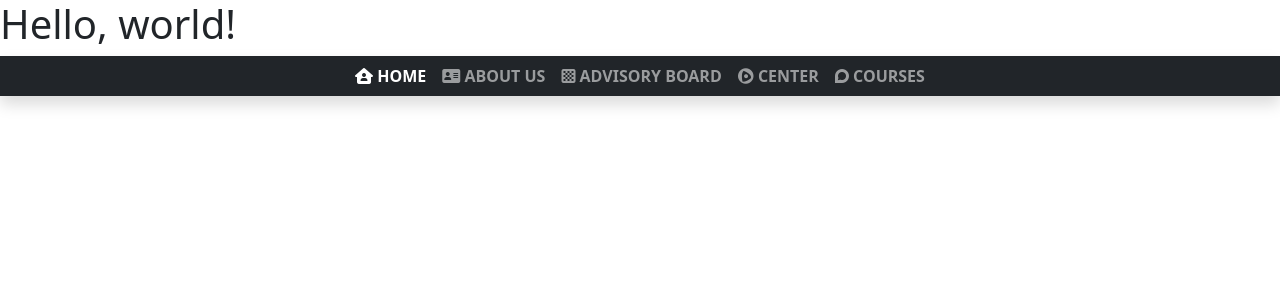
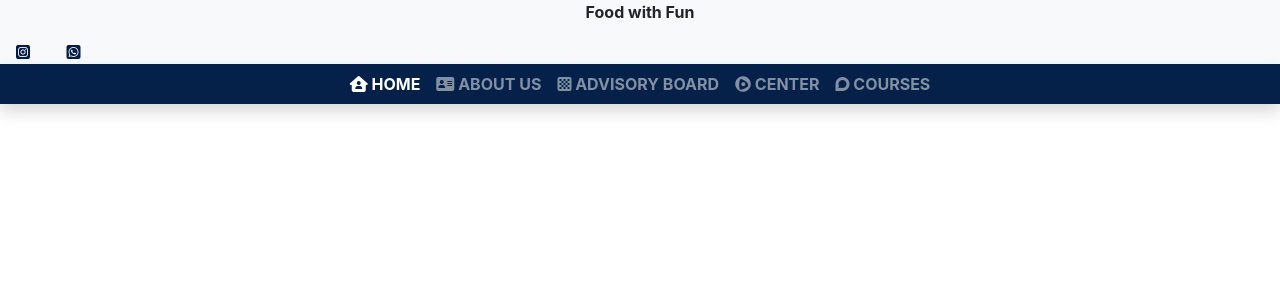
Before and after one commit to itzjhuma/food, a PHP site: page / in a window 1280 px wide. Shown: the top 300 px of the page. Run offline with PHP 8.4, Linux system fonts and the light colour scheme; some libraries are stand-ins or nearby versions; some web fonts are replaced.

Commit message:
header mod1

```diff
--- a/header.php
+++ b/header.php
@@ -1,27 +1,20 @@
-<!doctype html>
-<html lang="en">
-  <head>
-    <!-- Required meta tags -->
-    <meta charset="utf-8">
-    <meta name="viewport" content="width=device-width, initial-scale=1">
+<!DOCTYPE html>
+<html lang="Eng">
+    <body>
+      <div class="container-fluid p-5 my-5 bg-primary text-blue">
 
-    <!-- Bootstrap CSS -->
-    <link href="https://cdn.jsdelivr.net/npm/bootstrap@5.0.2/dist/css/bootstrap.min.css" rel="stylesheet" integrity="sha384-EVSTQN3/azprG1Anm3QDgpJLIm9Nao0Yz1ztcQTwFspd3yD65VohhpuuCOmLASjC" crossorigin="anonymous">
+               <!-- <img src="img/logo3.png" class="mz-5">-->
+                <p class="mx-5 text-center"><b>Food with Fun</b></p>
+                <!--<a href="#"  class="nav-item nav-link texti text-blue "><i class="fa-solid fa-phone"></i> 0342 2560398 </a>
+                <a href="#"  class="nav-item nav-link text-blue"><i class="fa fa-mobile" aria-hidden="true color: #ffffff;"></i> +91 9932069297 </a>
+                <a href="#"  class="nav-item nav-link text-blue"><i class="fa-solid fa-envelope color: #ffffff;"></i> info@proyash.org.in </a>
+                <a href="#"  class="nav-item nav-link text-blue"><i class="fa-brands fa-facebook"></i></a>-->
+                <a href="#"  class="nav-item nav-link text-blue"><i class="fa-brands fa-square-instagram"></i></a>
+                <a href="=+919932069297"  class="nav-item nav-link text-blue"><i class="fa-brands fa-square-whatsapp"></i></a>
+                <div class="container-fluid ">
+                 <!-- <img src="img/banner3.jpg" class="img-round"  >-->
+      </div>
 
-    <title>Hello, world!</title>
-  </head>
-  <body>
-    <h1>Hello, world!</h1>
-
-    <!-- Optional JavaScript; choose one of the two! -->
-
-    <!-- Option 1: Bootstrap Bundle with Popper -->
-    <script src="https://cdn.jsdelivr.net/npm/bootstrap@5.0.2/dist/js/bootstrap.bundle.min.js" integrity="sha384-MrcW6ZMFYlzcLA8Nl+NtUVF0sA7MsXsP1UyJoMp4YLEuNSfAP+JcXn/tWtIaxVXM" crossorigin="anonymous"></script>
-
-    <!-- Option 2: Separate Popper and Bootstrap JS -->
-    <!--
-    <script src="https://cdn.jsdelivr.net/npm/@popperjs/core@2.9.2/dist/umd/popper.min.js" integrity="sha384-IQsoLXl5PILFhosVNubq5LC7Qb9DXgDA9i+tQ8Zj3iwWAwPtgFTxbJ8NT4GN1R8p" crossorigin="anonymous"></script>
-    <script src="https://cdn.jsdelivr.net/npm/bootstrap@5.0.2/dist/js/bootstrap.min.js" integrity="sha384-cVKIPhGWiC2Al4u+LWgxfKTRIcfu0JTxR+EQDz/bgldoEyl4H0zUF0QKbrJ0EcQF" crossorigin="anonymous"></script>
-    -->
-  </body>
+    </div>
+    </body>
 </html>
```
